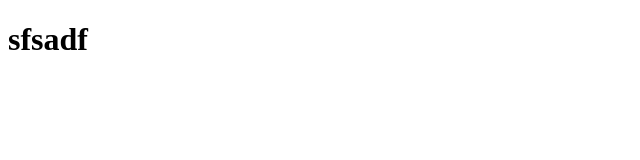
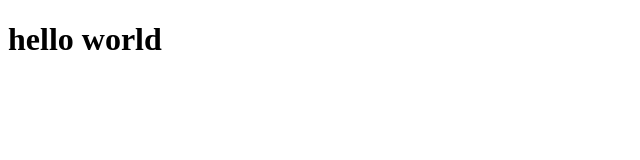
Before and after one commit to aasamvinay/instadp.github.io, a plain HTML site: page index.html in a window 1280 px wide. Shown: the whole page, without its empty margins (0-640 px from the left). Drawn offline with Linux system fonts and the light colour scheme.

Commit message:
Update index.html

```diff
--- a/index.html
+++ b/index.html
@@ -5,6 +5,6 @@
     <title></title>
 </head>
 <body>
-<h1>sfsadf</h1>
+<h1>hello world</h1>
 </body>
 </html>
```
